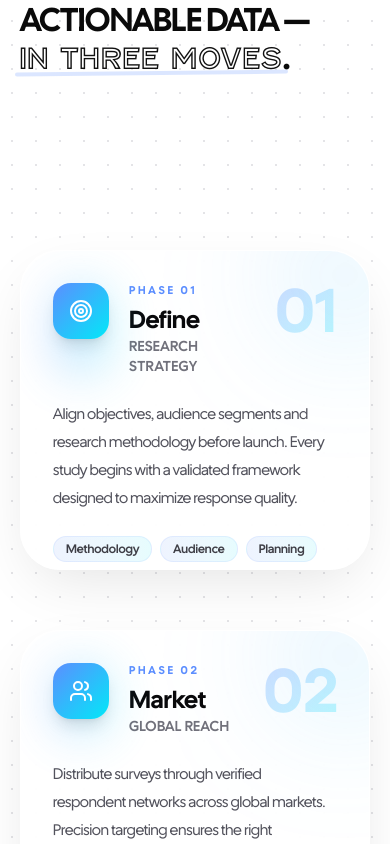
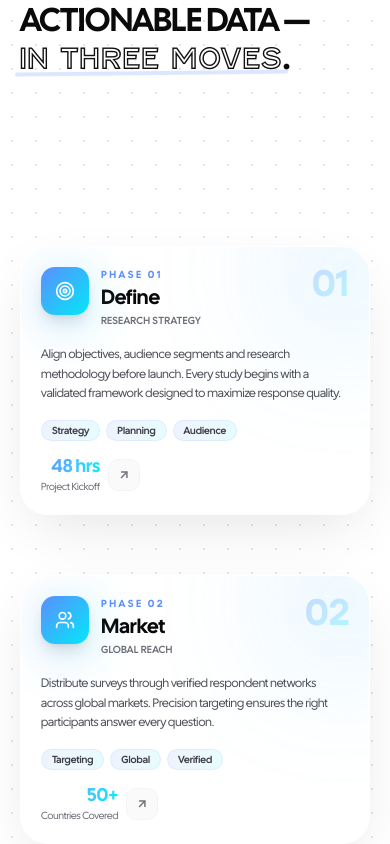
Before and after one commit to Himaanshuuuu04/Survey-Platform, a Next.js app: page / in a window 390 px wide. Shown: the part 2800-3644 px from the top of the page. Built offline with nearby package versions, Linux system fonts and the light colour scheme.

Commit message:
feat: implement ScrollStack component and HowWeWork section for interactive card-stacking scroll animations

```diff
--- a/components/home/HowWeWork.tsx
+++ b/components/home/HowWeWork.tsx
@@ -14,7 +14,7 @@ const steps = [
     label: 'Research Strategy',
     metric: '48 hrs',
     metricLabel: 'Project Kickoff',
-    tags: ['Methodology', 'Audience', 'Planning'],
+    tags: ['Strategy', 'Planning', 'Audience'],
     desc: 'Align objectives, audience segments and research methodology before launch. Every study begins with a validated framework designed to maximize response quality.',
   },
   {
@@ -74,12 +74,13 @@ style={{
                 itemClassName="
                   relative
                   overflow-hidden
-    rounded-[2.5rem]
+                  rounded-[1.75rem] md:rounded-[2.5rem]
                   border border-white/70
                   bg-white/95 md:bg-white/90
                   md:backdrop-blur-xl
-    p-8
+                  p-5 md:p-8
                   shadow-[0_20px_60px_-15px_rgba(0,0,0,0.12)]
+                  h-auto  md:h-80
                 "
               >
                 {/* Background Glow */}
@@ -89,54 +90,54 @@ style={{
 
                 <div className="relative">
                   {/* Top Row */}
-    <div className="flex items-start justify-between gap-6">
-      <div className="flex gap-5 flex-1">
+                  <div className="flex items-start justify-between gap-4 sm:gap-6">
+                    <div className="flex gap-3 sm:gap-5 flex-1">
                       {/* Icon */}
                       <div className="relative shrink-0">
                         <div className="absolute inset-0 rounded-full bg-gradient-to-r from-[#5C8EFF] to-[#02E8F8] blur-xl opacity-30" />
 
                         <div
-            className="relative grid h-14 w-14 place-items-center rounded-2xl text-white shadow-lg"
+                          className="relative grid h-12 w-12 sm:h-14 sm:w-14 place-items-center rounded-xl sm:rounded-2xl text-white shadow-lg"
                           style={{
                             background:
                               'linear-gradient(135deg,#5C8EFF 0%,#02E8F8 100%)',
                           }}
                         >
-            <s.icon size={24} />
+                          <s.icon size={20} className="sm:w-6 sm:h-6" />
                         </div>
                       </div>
 
                       {/* Title Block */}
                       <div className="min-w-0">
-          <div className="text-[11px] font-black uppercase tracking-[0.25em] text-[#5C8EFF]">
+                        <div className="text-[10px] sm:text-[11px] font-black uppercase tracking-[0.25em] text-[#5C8EFF]">
                           Phase 0{s.n}
                         </div>
 
-          <h3 className="mt-1 text-2xl font-black text-zinc-950">
+                        <h3 className="mt-0.5 text-xl sm:text-2xl font-black text-zinc-950">
                           {s.title}
                         </h3>
 
-          <p className="text-sm font-semibold text-zinc-500 uppercase tracking-wide">
+                        <p className="text-[10px] sm:text-sm font-semibold text-zinc-500 uppercase tracking-wide">
                           {s.label}
                         </p>
                       </div>
                     </div>
 
                     {/* Step Number */}
-      <span className="text-6xl font-black leading-none bg-gradient-to-br from-[#5C8EFF]/30 to-[#02E8F8]/30 bg-clip-text text-transparent select-none">
+                    <span className="text-4xl sm:text-6xl font-black leading-none bg-gradient-to-br from-[#5C8EFF]/30 to-[#02E8F8]/30 bg-clip-text text-transparent select-none">
                       0{s.n}
                     </span>
                   </div>
 
                   {/* Description */}
-    <p className="mt-6 text-[15px] leading-7 text-zinc-600">
+                  <p className="mt-4 sm:mt-6 text-xs sm:text-[15px] leading-relaxed sm:leading-7 text-zinc-600">
                     {s.desc}
                   </p>
 
                   {/* Bottom Row */}
-    <div className="mt-6 flex flex-wrap items-center justify-between gap-4">
+                  <div className="mt-4 sm:mt-6 flex flex-wrap items-center justify-between gap-4">
                     {/* Tags */}
-      <div className="flex flex-wrap gap-2">
+                    <div className="flex flex-wrap gap-1.5">
                       {s.tags.map((tag) => (
                         <span
                           key={tag}
@@ -147,9 +148,12 @@ style={{
                             bg-gradient-to-r
                             from-[#5C8EFF]/10
                             to-[#02E8F8]/10
-              px-3
-              py-1
-              text-xs
+                            px-2.5
+                            py-0.5
+                            sm:px-3
+                            sm:py-1
+                            text-[10px]
+                            sm:text-xs
                             font-semibold
                             text-zinc-700
                           "
@@ -160,26 +164,26 @@ style={{
                     </div>
 
                     {/* Metric */}
-      <div className="flex items-center gap-3">
+                    <div className="flex items-center gap-2 sm:gap-3">
                       <div className="text-right">
-          <div className="text-xl font-black bg-gradient-to-r from-[#5C8EFF] to-[#02E8F8] bg-clip-text text-transparent">
+                        <div className="text-lg sm:text-xl font-black bg-gradient-to-r from-[#5C8EFF] to-[#02E8F8] bg-clip-text text-transparent leading-none">
                           {s.metric}
                         </div>
 
-          <div className="text-xs text-zinc-500">
+                        <div className="text-[10px] sm:text-xs text-zinc-500 mt-1">
                           {s.metricLabel}
                         </div>
                       </div>
 
-        <div className="flex h-10 w-10 items-center justify-center rounded-xl border border-zinc-100 bg-zinc-50">
+                      <div className="flex h-8 w-8 sm:h-10 sm:w-10 items-center justify-center rounded-lg sm:rounded-xl border border-zinc-100 bg-zinc-50">
                         <svg
-            width="16"
-            height="16"
+                          width="14"
+                          height="14"
                           viewBox="0 0 24 24"
                           fill="none"
                           stroke="currentColor"
-            strokeWidth="2"
-            className="text-zinc-500"
+                          strokeWidth="2.5"
+                          className="text-zinc-500 sm:w-4 sm:h-4"
                         >
                           <path d="M7 17L17 7" />
                           <path d="M7 7H17V17" />
--- a/components/home/ScrollStack.tsx
+++ b/components/home/ScrollStack.tsx
@@ -337,7 +337,7 @@ const ScrollStack: React.FC<ScrollStackProps> = ({
         willChange: 'scroll-position'
       }}
     >
-      <div className="scroll-stack-inner pt-[10vh] px-0 pb-[15rem] min-h-[80vh]">
+      <div className="scroll-stack-inner pt-[5rem] lg:pt-[10vh] px-0 pb-[5rem] lg:pb-[15rem] min-h-[80vh]">
         {children}
         {/* Spacer so the last pin can release cleanly */}
         <div className="scroll-stack-end w-full h-px" />
```
Lines whose indentation alone changed are shown as unchanged.
